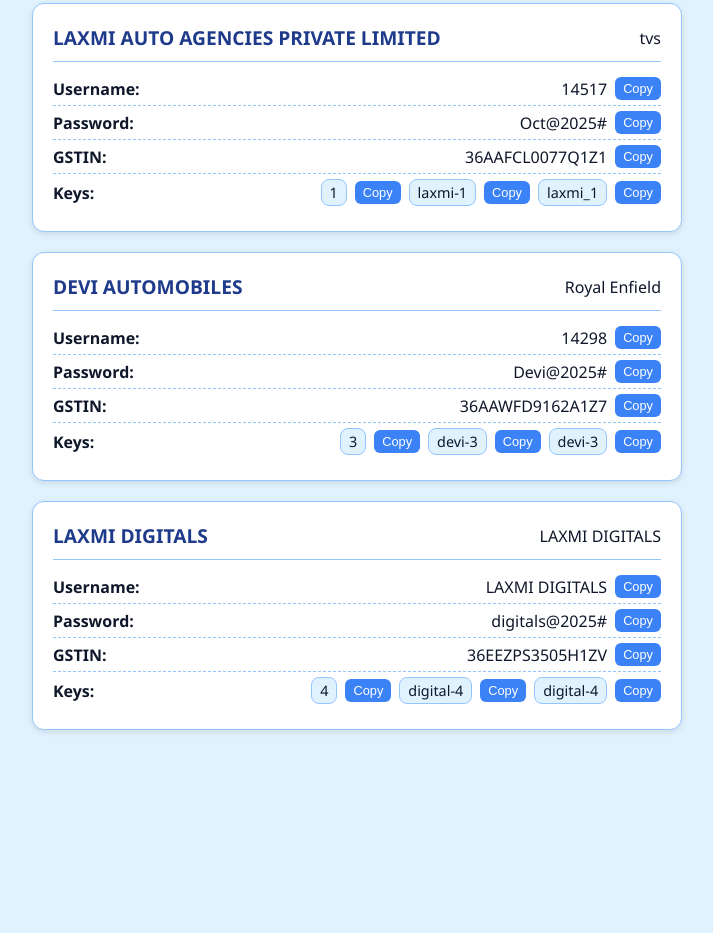
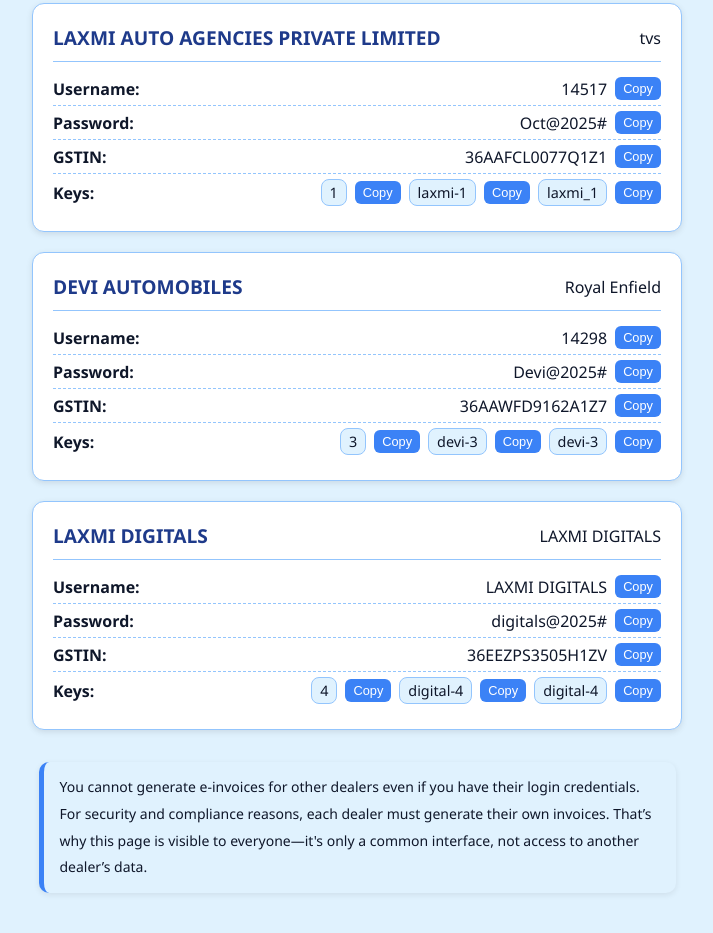
Before and after one commit to minatonamikaze1763/E-inv, a plain HTML site: page users.html in a window 1280 px wide. Shown: the part 350-1283 px from the top of the page, without its empty margins (283-996 px from the left). Before the commit the page ends 1100 px from the top, so only its background shows below. Drawn offline with Linux system fonts and the light colour scheme.

Commit message:
update users.html

```diff
--- a/users.html
+++ b/users.html
@@ -118,13 +118,37 @@
       border-radius: 8px;
       font-size: 0.9rem;
     }
+
+    .note {
+      background: var(--secondary-color);
+      border-left: 5px solid var(--accent-color);
+      padding: 12px 16px;
+      margin: 2rem auto;
+      border-radius: 10px;
+      max-width: 600px;
+      font-size: 14px;
+      color: var(--text-color);
+      box-shadow: 0 2px 6px rgba(0, 0, 0, 0.08);
+    }
+
+    .note p {
+      margin: 0;
+      line-height: 1.9;
+    }
   </style>
 </head>
 
 <body>
   <h1>Available Users</h1>
   <div class="user-container" id="userContainer"></div>
-
+  <div class="note">
+    <p>
+      You cannot generate e-invoices for other dealers even if you have their login
+      credentials. For security and compliance reasons, each dealer must generate
+      their own invoices. That’s why this page is visible to everyone—it's only a
+      common interface, not access to another dealer’s data.
+    </p>
+  </div>
   <script>
     let users = {};
 
```
